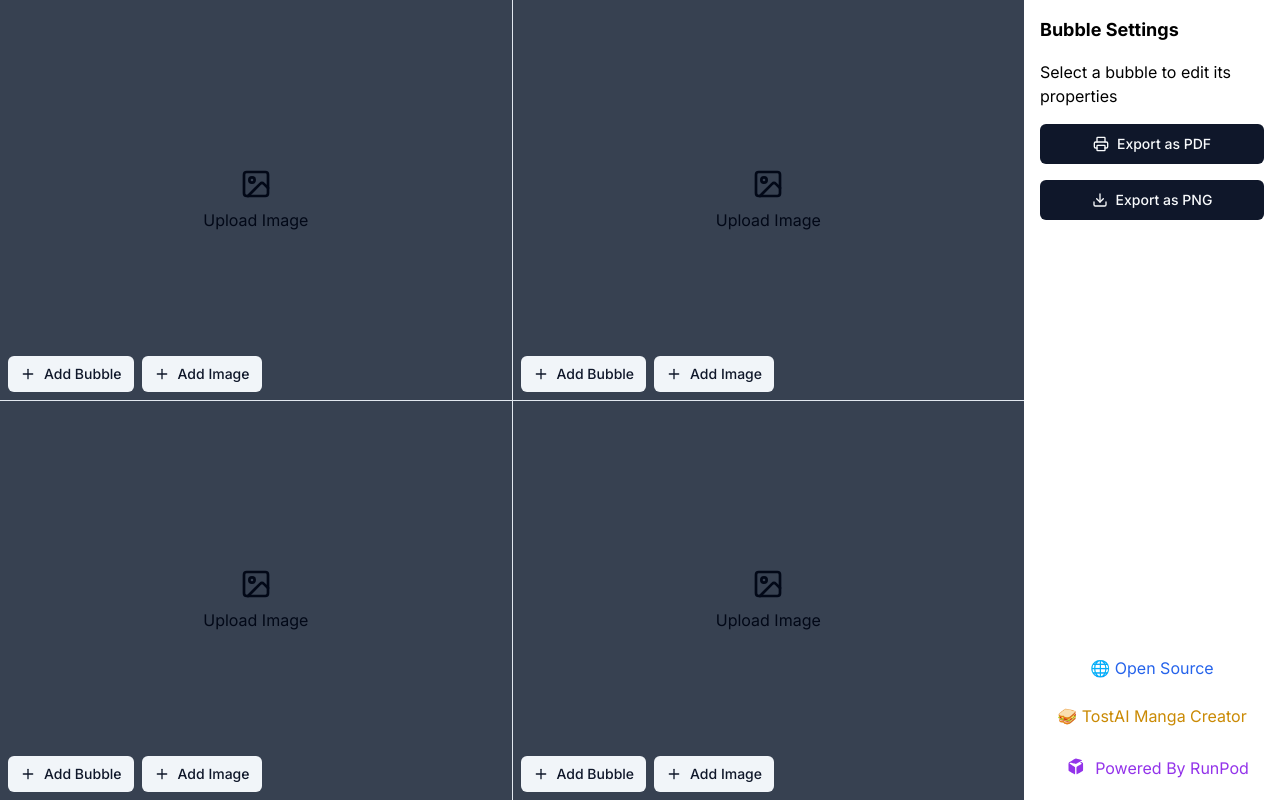
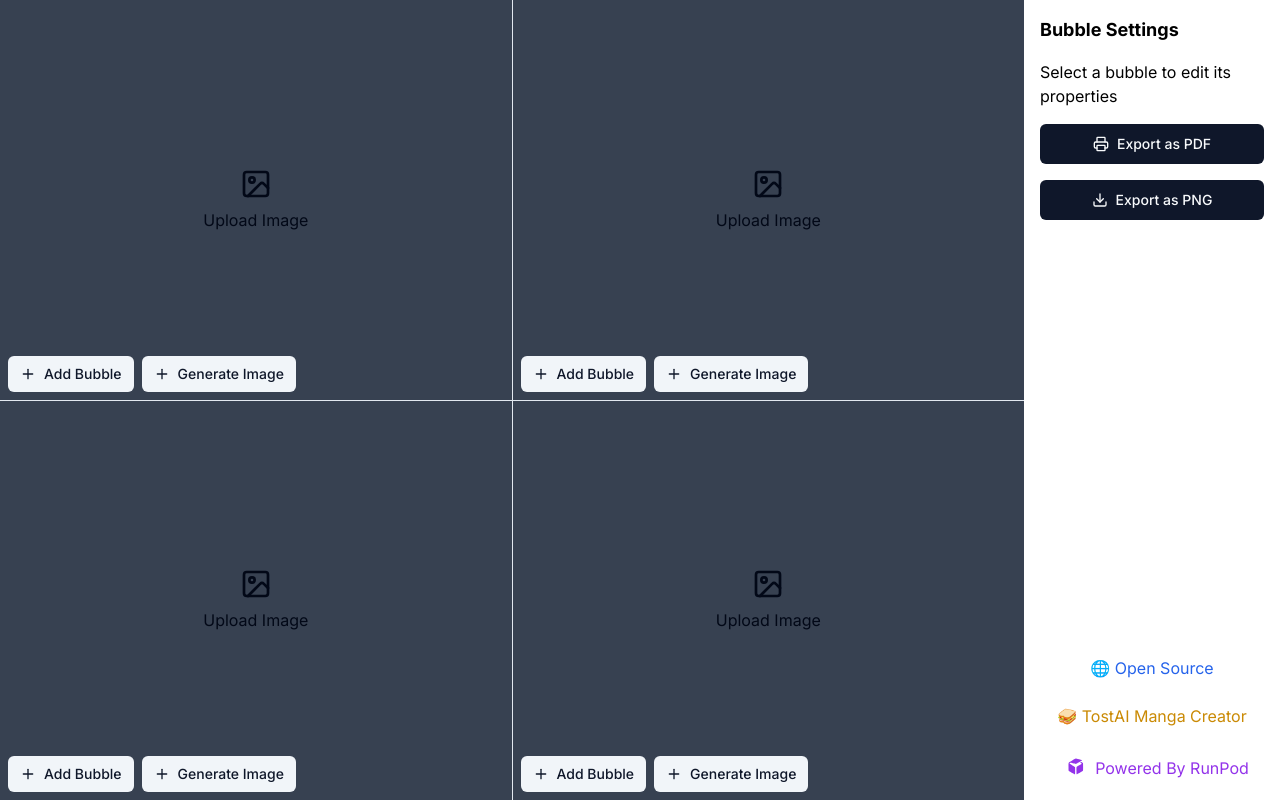
Before and after one commit to camenduru/manga-tost, a Next.js app: page / in a window 1280 px wide. Built offline with nearby package versions, Linux system fonts and the light colour scheme.

Commit message:
Generate Image

```diff
--- a/components/Canvas.tsx
+++ b/components/Canvas.tsx
@@ -483,7 +483,7 @@ export default function ComicCreator() {
                 }}
               >
                 <Plus className="h-4 w-4 mr-2" />
-                Add Image
+                Generate Image
               </Button>
             </DialogTrigger>
             <DialogContent>
```
